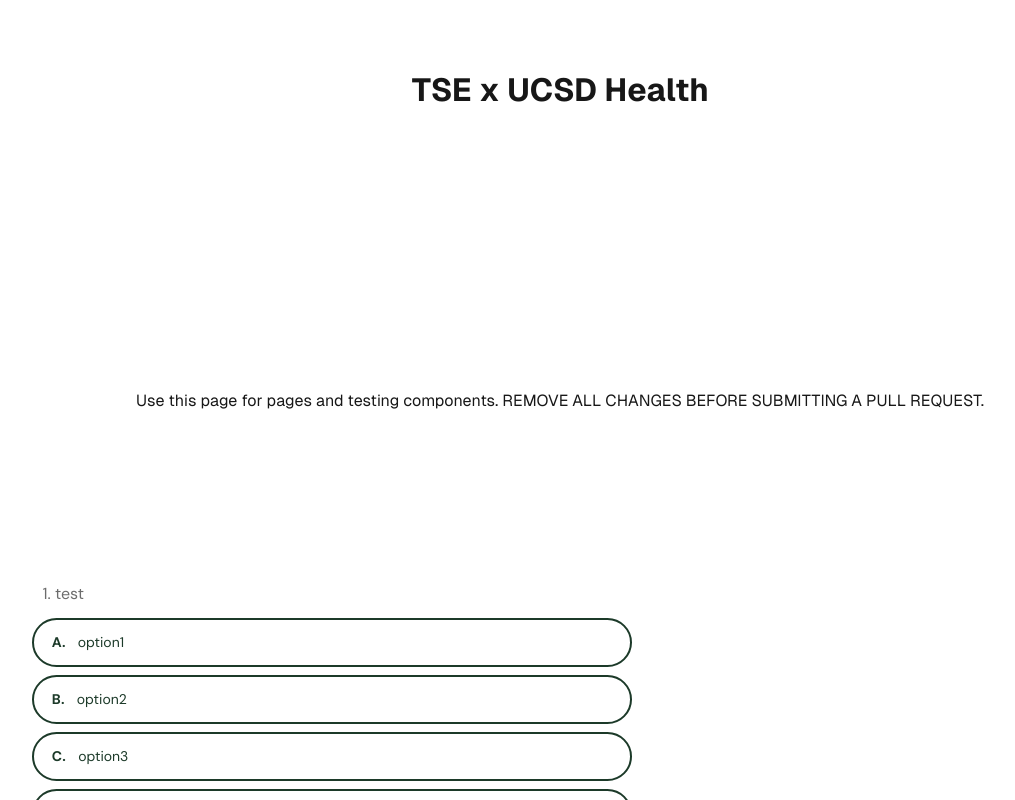
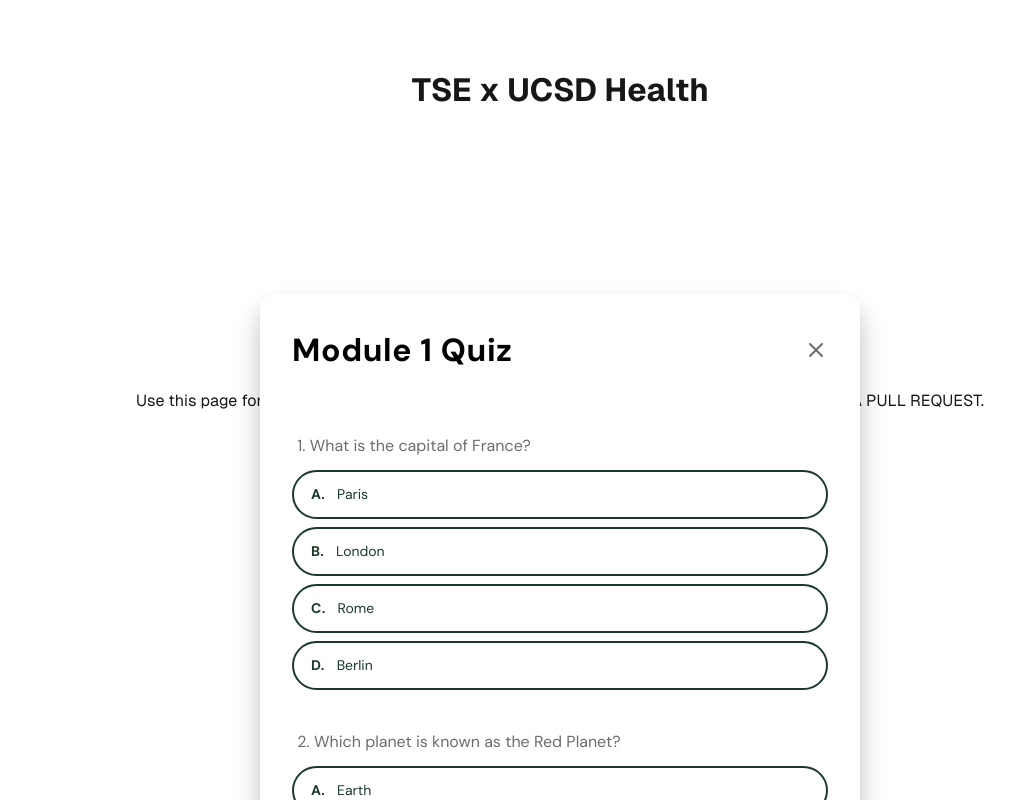
Before and after one commit to TritonSE/UCSD-Health-Gamified-Website, a Next.js app in the folder frontend/: page / in a window 1280 px wide. Shown: the whole page, without its empty margins (80-1095 px from the left). Built offline with nearby package versions, Linux system fonts and the light colour scheme; a web font is replaced by a local one.

Commit message:
created quiz component

```diff
--- a/frontend/src/app/components/Question.tsx
+++ /dev/null
@@ -1,62 +0,0 @@
-"use client";
-
-import React, { useState } from "react";
-
-import styles from "./Question.module.css";
-import { QuizButton } from "./QuizButton";
-
-export type QuestionProps = {
-  question: string;
-  label1: string;
-  label2: string;
-  label3: string;
-  label4: string;
-};
-
-export const Question = ({ question, label1, label2, label3, label4 }: QuestionProps) => {
-  const [selected, setSelected] = useState<string | null>(null);
-
-  const handleSelect = (label: string) => {
-    setSelected(label);
-  };
-
-  return (
-    <div className={styles.quizContainer}>
-      <span className={styles.question}>{question}</span>
-      <div className={styles.buttonsContainer}>
-        <QuizButton
-          label={label1}
-          kind={selected === "A" ? "selected" : "primary"}
-          letter="A."
-          onClick={() => {
-            handleSelect("A");
-          }}
-        />
-        <QuizButton
-          label={label2}
-          kind={selected === "B" ? "selected" : "primary"}
-          letter="B."
-          onClick={() => {
-            handleSelect("B");
-          }}
-        />
-        <QuizButton
-          label={label3}
-          kind={selected === "C" ? "selected" : "primary"}
-          letter="C."
-          onClick={() => {
-            handleSelect("C");
-          }}
-        />
-        <QuizButton
-          label={label4}
-          kind={selected === "D" ? "selected" : "primary"}
-          letter="D."
-          onClick={() => {
-            handleSelect("D");
-          }}
-        />
-      </div>
-    </div>
-  );
-};
--- a/frontend/src/app/components/Question.module.css
+++ b/frontend/src/app/components/quiz_components/Question.module.css
@@ -1,9 +1,9 @@
 .quizContainer {
-  display: inline-flex;
-  padding: 32px;
+  display: flex;
   flex-direction: column;
   align-items: flex-start;
   gap: 12px;
+  align-self: stretch;
   border-radius: 16px;
   background-color: var(--background);
   color: var(--background);
--- /dev/null
+++ b/frontend/src/app/components/quiz_components/Question.tsx
@@ -0,0 +1,34 @@
+import React from "react";
+
+import styles from "./Question.module.css";
+import { QuizButton } from "./QuizButton";
+
+type QuestionProps = {
+  question: string;
+  options: string[];
+  selected: "A." | "B." | "C." | "D." | "E." | null;
+  onSelect: (answer: "A." | "B." | "C." | "D." | "E.") => void;
+};
+
+export const Question = ({ question, options, selected, onSelect }: QuestionProps) => {
+  const letters = ["A.", "B.", "C.", "D."];
+
+  return (
+    <div className={styles.quizContainer}>
+      <span className={styles.question}>{question}</span>
+      <div className={styles.buttonsContainer}>
+        {options.map((option, index) => (
+          <QuizButton
+            key={index}
+            label={option}
+            kind={selected === letters[index] ? "selected" : "primary"}
+            letter={letters[index] as "A." | "B." | "C." | "D." | "E."}
+            onClick={() => {
+              onSelect(letters[index] as "A." | "B." | "C." | "D." | "E.");
+            }}
+          />
+        ))}
+      </div>
+    </div>
+  );
+};
--- /dev/null
+++ b/frontend/src/app/components/quiz_components/Quiz.module.css
@@ -0,0 +1,38 @@
+.questionList {
+  display: flex;
+  flex-direction: column;
+  align-items: flex-start;
+  gap: 40px;
+  width: 100%;
+}
+
+.title {
+  display: flex;
+  justify-content: space-between;
+  align-items: center;
+  width: 100%;
+}
+
+.titleFont {
+  color: #000;
+
+  font-family: "DM Sans";
+  font-size: 32px;
+  font-style: normal;
+  font-weight: 700;
+  line-height: 150%;
+  letter-spacing: 0.64px;
+}
+
+.quizBox {
+  display: inline-flex;
+  padding: 32px;
+  flex-direction: column;
+  align-items: flex-start;
+  gap: 60px;
+  max-width: 600px;
+  width: 100%;
+  border-radius: 16px;
+  background: var(--background);
+  box-shadow: 0px 15px 25px 0px rgba(0, 0, 0, 0.25);
+}
--- /dev/null
+++ b/frontend/src/app/components/quiz_components/Quiz.tsx
@@ -0,0 +1,46 @@
+"use client";
+
+import React, { useState } from "react";
+
+import { Question } from "./Question";
+import styles from "./Quiz.module.css";
+import { Submit } from "./Submit";
+
+type QuizProps = {
+  title: string;
+  questions: {
+    question: string;
+    options: string[];
+  }[];
+};
+
+export const Quiz = ({ title, questions }: QuizProps) => {
+  const [selectedAnswers, setSelectedAnswers] = useState<Record<number, string | null>>({});
+
+  const handleSelect = (questionIndex: number, answer: string) => {
+    setSelectedAnswers((prev) => ({ ...prev, [questionIndex]: answer }));
+  };
+
+  return (
+    <div className={styles.quizBox}>
+      <div className={styles.title}>
+        <span className={styles.titleFont}>{title}</span>
+        <img src={"/close.svg"} />
+      </div>
+      <div className={styles.questionList}>
+        {questions.map((q, index) => (
+          <Question
+            key={index}
+            question={q.question}
+            options={q.options}
+            selected={(selectedAnswers[index] as "A." | "B." | "C." | "D." | "E.") || null}
+            onSelect={(answer) => {
+              handleSelect(index, answer);
+            }}
+          />
+        ))}
+      </div>
+      <Submit />
+    </div>
+  );
+};
--- /dev/null
+++ b/frontend/src/app/components/quiz_components/Submit.module.css
@@ -0,0 +1,23 @@
+.button {
+  display: flex;
+  width: 100%;
+  height: 48px;
+  flex-direction: column;
+  justify-content: center;
+  align-items: center;
+  gap: 10px;
+  border-radius: 64px;
+  background: var(--color-action-submit);
+}
+
+.text {
+  color: var(--color-text-primary);
+  text-align: center;
+  /* Title/XSmall */
+  font-family: "DM Sans";
+  font-size: 18px;
+  font-style: normal;
+  font-weight: 700;
+  line-height: 150%; /* 27px */
+  letter-spacing: 0.36px;
+}
--- /dev/null
+++ b/frontend/src/app/components/quiz_components/Submit.tsx
@@ -0,0 +1,11 @@
+import React from "react";
+
+import styles from "./Submit.module.css";
+
+export const Submit = ({ ...props }: React.ComponentProps<"button">) => {
+  return (
+    <button className={styles.button} {...props}>
+      <p className={styles.text}>Submit Quiz</p>
+    </button>
+  );
+};
--- a/frontend/src/app/globals.css
+++ b/frontend/src/app/globals.css
@@ -9,12 +9,13 @@
   --color-action-selected: #bbd567;
   --color-action-correct: #3bb966;
   --color-action-wrong: #b93b3b;
+  --color-action-submit: #1c3a29;
   --Secondary-Neutral-Gray5: #6c6c6c;
 }
 
 @media (prefers-color-scheme: dark) {
   :root {
-    --background: #0a0a0a;
+    --background: #ffffff;
     --foreground: #ededed;
   }
 }
--- a/frontend/src/app/page.tsx
+++ b/frontend/src/app/page.tsx
@@ -1,7 +1,17 @@
-import { Question } from "./components/Question";
+import { Quiz } from "./components/quiz_components/Quiz";
 import styles from "./page.module.css";
 
 export default function Home() {
+  const sampleQuestions = [
+    {
+      question: "1. What is the capital of France?",
+      options: ["Paris", "London", "Rome", "Berlin"],
+    },
+    {
+      question: "2. Which planet is known as the Red Planet?",
+      options: ["Earth", "Mars", "Jupiter", "Venus"],
+    },
+  ];
   return (
     <div className={styles.page}>
       <h1> TSE x UCSD Health </h1>
@@ -10,13 +20,7 @@
         Use this page for pages and testing components. REMOVE ALL CHANGES BEFORE SUBMITTING A PULL
         REQUEST.
       </p>
-      <Question
-        question="1. test"
-        label1="option1"
-        label2="option2"
-        label3="option3"
-        label4="option4"
-      />
+      <Quiz title="Module 1 Quiz" questions={sampleQuestions} />
     </div>
   );
 }
```
Also changed, not shown: frontend/public/close.svg (added), frontend/src/app/components/quiz_components/QuizButton.module.css (renamed from frontend/src/app/components/QuizButton.module.css), frontend/src/app/components/quiz_components/QuizButton.tsx (renamed from frontend/src/app/components/QuizButton.tsx).
